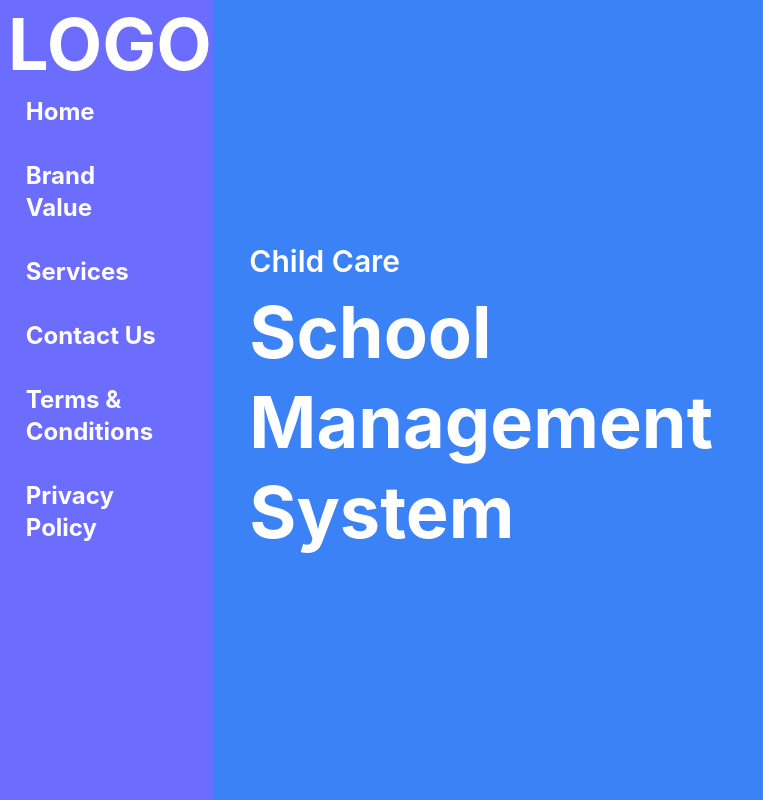
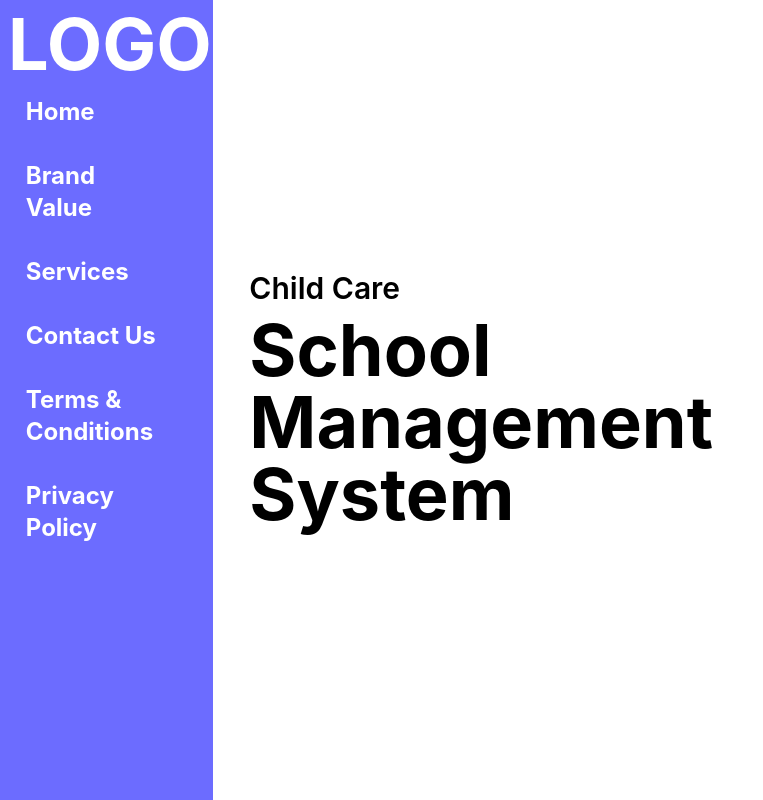
Before and after one commit to MobrilzPvtLtd/Child-Care-SMS-Front, a React (Vite) app: page / in a window 1280 px wide. Shown: the whole page, without its empty margins (0-763 px from the left). Built offline with nearby package versions, Linux system fonts and the light colour scheme.

Commit message:
home & text-align

```diff
--- a/src/UI/Sidebar/Sidebar.tsx
+++ b/src/UI/Sidebar/Sidebar.tsx
@@ -10,7 +10,7 @@ const Sidebar: React.FC<SidebarProps> = ({mode}) => {
   return (
     <div className={`w-full overflow-hidden h-screen ${(mode === '/') ? 'bg-[var(--primary-background-color)] text-white '  : "'bg-[var(--primary-background-color)] text-[var(--primary-bacground-color)]'  " }`}>
       <div className="flex flex-col w-full">
-        <div className="text-7xl font-bold text-center p-2 w-5/6 text-white">
+        <div className="text-xl md:text-7xl font-bold text-center p-2 w-5/6 text-white">
         <h1>LOGO</h1>
         {/* <img src={logo} alt='logo'></img> */}
         </div>
--- a/src/pages/Home/Home.tsx
+++ b/src/pages/Home/Home.tsx
@@ -4,11 +4,11 @@ import Layout from "../../UI/Layout/Layout";
 const Home = () => {
   return (
     <Layout>
-      <div className="bg-blue-500 flex justify-start items-center h-screen px-9">
+      <div className=" flex justify-start items-center h-screen px-9">
 
-      <div className="text-white start">
+      <div className="text-black start">
     <p className="text-3xl mb-2 font-semibold">Child Care</p>
-    <h1 className="text-7xl font-bold leading-tight">
+    <h1 className="text-5xl md:text-7xl font-bold leading-tight">
       School<br />Management<br />System
     </h1>
   </div>
```
